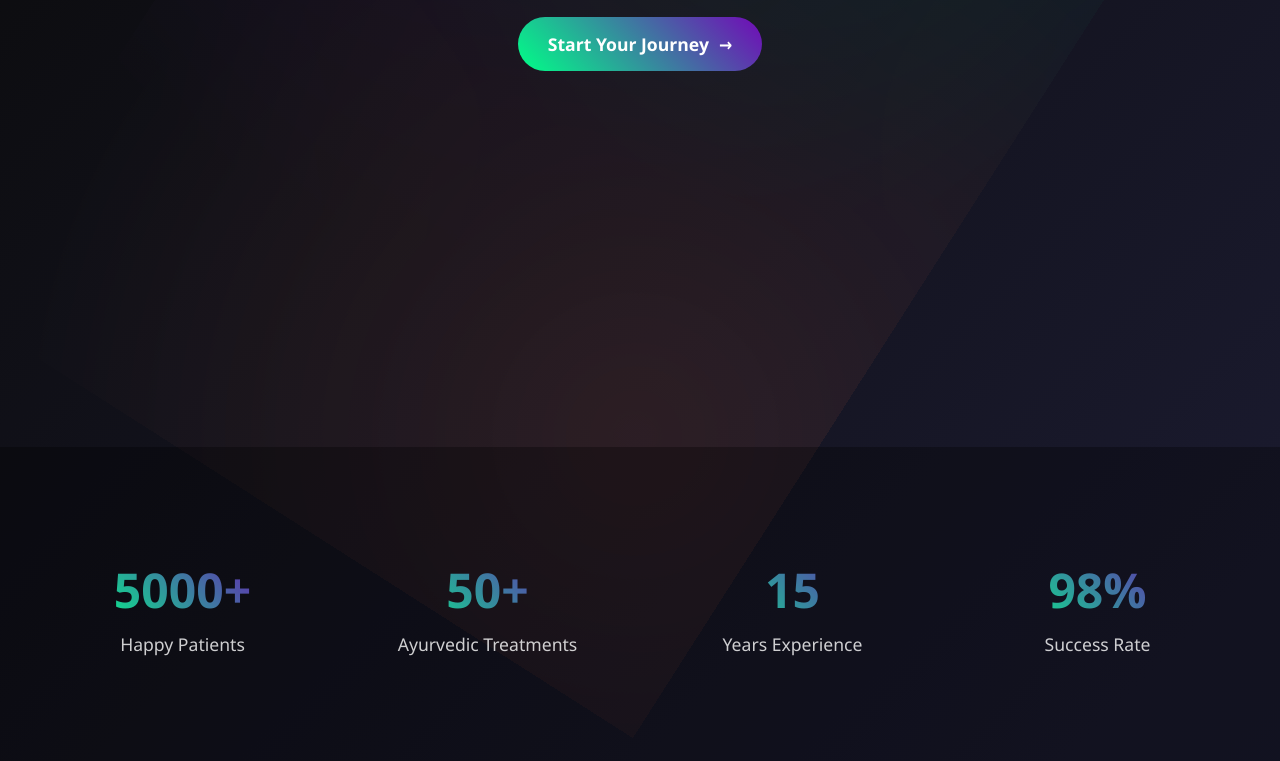
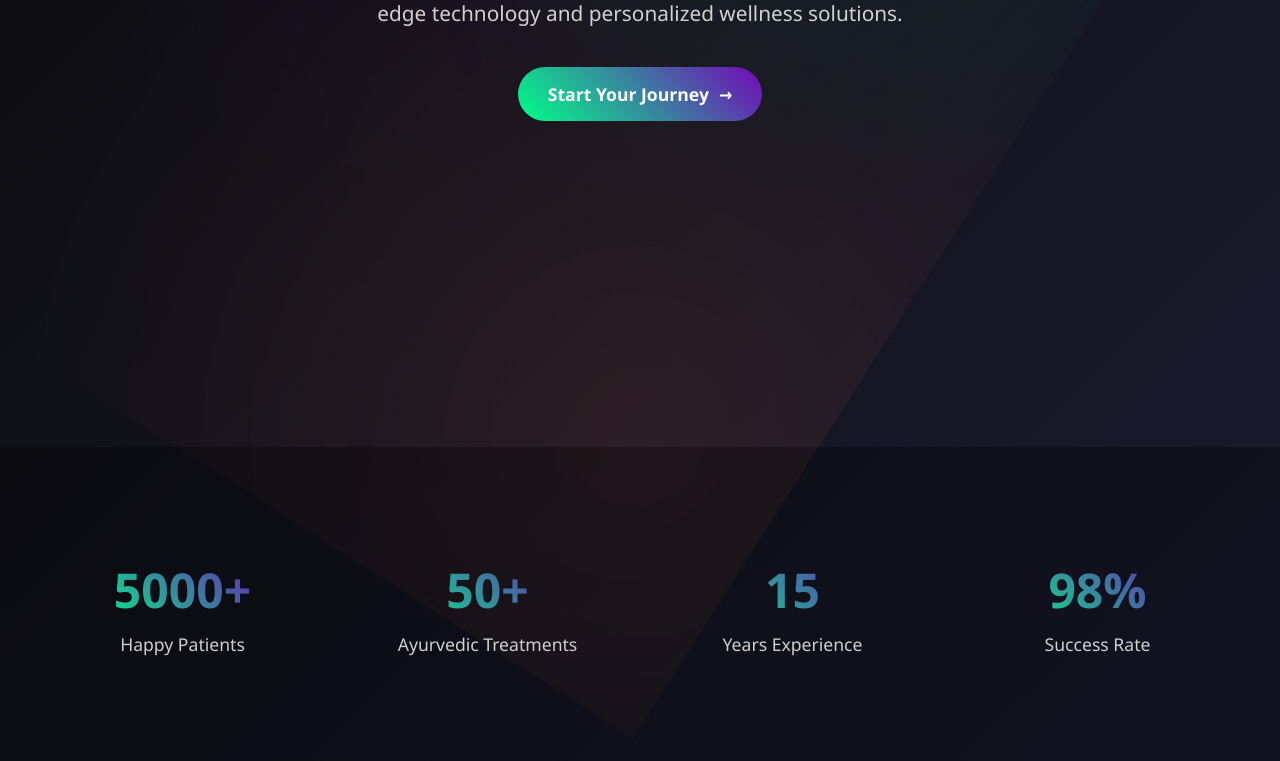
Before and after one commit to KudratiHerbs/Kudrati-Herbs, a plain HTML site: page index.html in a window 1280 px wide. Shown: the part 403-1164 px from the top of the page. Drawn offline with nearby package versions, Linux system fonts and the light colour scheme.

Commit message:
Update index.html

```diff
--- a/index.html
+++ b/index.html
@@ -146,6 +146,7 @@
             max-width: 1400px;
             height: 100vh;
             margin: 0 auto;
+            padding-top: 200px;
         }
 
         .hero h1 {
```
